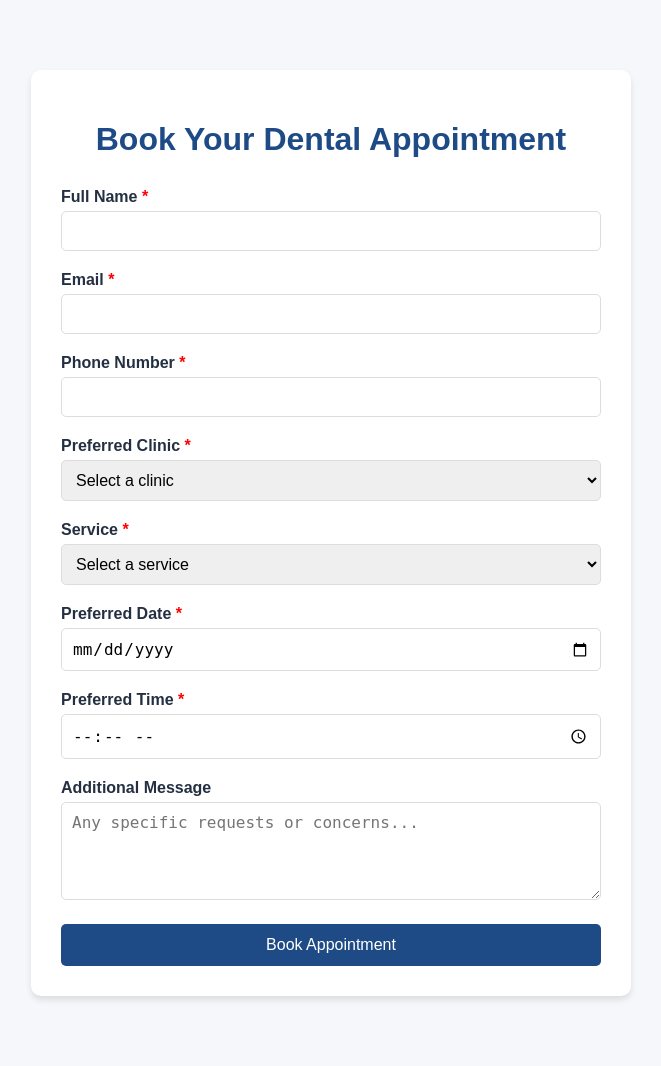
After one commit to wenzhan99/SmileBrightbase, a PHP site: page /booking.html in a window 1280 px wide. The commit adds this page. Shown: the whole page, without its empty margins (309-970 px from the left). Run offline with PHP 8.4, Linux system fonts and the light colour scheme.

Commit message:
Implement MySQL booking form integration with proper field mapping and database setup

```diff
--- /dev/null
+++ b/booking.html
@@ -0,0 +1,214 @@
+<!DOCTYPE html>
+<html lang="en">
+<head>
+    <meta charset="UTF-8">
+    <meta name="viewport" content="width=device-width, initial-scale=1.0">
+    <title>Book Appointment - SmileBright Dental</title>
+    <style>
+        body {
+            font-family: Arial, sans-serif;
+            max-width: 600px;
+            margin: 50px auto;
+            padding: 20px;
+            background-color: #f5f7fb;
+        }
+        .form-container {
+            background: white;
+            padding: 30px;
+            border-radius: 10px;
+            box-shadow: 0 4px 6px rgba(0, 0, 0, 0.1);
+        }
+        h1 {
+            color: #1e4b86;
+            text-align: center;
+            margin-bottom: 30px;
+        }
+        .form-group {
+            margin-bottom: 20px;
+        }
+        label {
+            display: block;
+            margin-bottom: 5px;
+            font-weight: bold;
+            color: #243042;
+        }
+        input, select, textarea {
+            width: 100%;
+            padding: 10px;
+            border: 1px solid #ddd;
+            border-radius: 5px;
+            font-size: 16px;
+            box-sizing: border-box;
+        }
+        input:focus, select:focus, textarea:focus {
+            outline: none;
+            border-color: #1e4b86;
+            box-shadow: 0 0 5px rgba(30, 75, 134, 0.3);
+        }
+        .submit-btn {
+            background-color: #1e4b86;
+            color: white;
+            padding: 12px 30px;
+            border: none;
+            border-radius: 5px;
+            font-size: 16px;
+            cursor: pointer;
+            width: 100%;
+            transition: background-color 0.3s;
+        }
+        .submit-btn:hover {
+            background-color: #173b6a;
+        }
+        .submit-btn:disabled {
+            background-color: #ccc;
+            cursor: not-allowed;
+        }
+        .message {
+            margin-top: 20px;
+            padding: 10px;
+            border-radius: 5px;
+            text-align: center;
+        }
+        .success {
+            background-color: #d4edda;
+            color: #155724;
+            border: 1px solid #c3e6cb;
+        }
+        .error {
+            background-color: #f8d7da;
+            color: #721c24;
+            border: 1px solid #f5c6cb;
+        }
+        .required {
+            color: red;
+        }
+    </style>
+</head>
+<body>
+    <div class="form-container">
+        <h1>Book Your Dental Appointment</h1>
+        <form id="bookingForm" method="POST" action="showpost.php">
+            <div class="form-group">
+                <label for="full_name">Full Name <span class="required">*</span></label>
+                <input type="text" id="full_name" name="full_name" required>
+            </div>
+
+            <div class="form-group">
+                <label for="email">Email <span class="required">*</span></label>
+                <input type="email" id="email" name="email" required>
+            </div>
+
+            <div class="form-group">
+                <label for="phone">Phone Number <span class="required">*</span></label>
+                <input type="tel" id="phone" name="phone" required>
+            </div>
+
+            <div class="form-group">
+                <label for="preferred_clinic">Preferred Clinic <span class="required">*</span></label>
+                <select id="preferred_clinic" name="preferred_clinic" required>
+                    <option value="">Select a clinic</option>
+                    <option value="Thomson">Thomson</option>
+                    <option value="Orchard">Orchard</option>
+                    <option value="Marina Bay">Marina Bay</option>
+                    <option value="Jurong East">Jurong East</option>
+                </select>
+            </div>
+
+            <div class="form-group">
+                <label for="service">Service <span class="required">*</span></label>
+                <select id="service" name="service" required>
+                    <option value="">Select a service</option>
+                    <option value="General Checkup">General Checkup</option>
+                    <option value="Cleaning">Cleaning</option>
+                    <option value="Cosmetic Dentistry">Cosmetic Dentistry</option>
+                    <option value="Dental Implants">Dental Implants</option>
+                    <option value="Emergency Dentistry">Emergency Dentistry</option>
+                    <option value="Orthodontics/Braces">Orthodontics/Braces</option>
+                    <option value="Pediatric Dentistry">Pediatric Dentistry</option>
+                </select>
+            </div>
+
+            <div class="form-group">
+                <label for="preferred_date">Preferred Date <span class="required">*</span></label>
+                <input type="date" id="preferred_date" name="preferred_date" required>
+            </div>
+
+            <div class="form-group">
+                <label for="preferred_time">Preferred Time <span class="required">*</span></label>
+                <input type="time" id="preferred_time" name="preferred_time" required>
+            </div>
+
+            <div class="form-group">
+                <label for="message">Additional Message</label>
+                <textarea id="message" name="message" rows="4" placeholder="Any specific requests or concerns..."></textarea>
+            </div>
+
+            <button type="submit" class="submit-btn" id="submitBtn">Book Appointment</button>
+        </form>
+
+        <div id="messageDiv" class="message" style="display: none;"></div>
+    </div>
+
+    <script>
+        document.getElementById('bookingForm').addEventListener('submit', function(e) {
+            e.preventDefault();
+
+            const submitBtn = document.getElementById('submitBtn');
+            const messageDiv = document.getElementById('messageDiv');
+
+            // Disable submit button
+            submitBtn.disabled = true;
+            submitBtn.textContent = 'Booking...';
+
+            // Hide previous messages
+            messageDiv.style.display = 'none';
+
+            // Get form data
+            const formData = new FormData(this);
+
+            // Submit form
+            fetch('showpost.php', {
+                method: 'POST',
+                body: formData
+            })
+            .then(response => {
+                if (response.ok) {
+                    return response.json();
+                } else {
+                    return response.text().then(text => {
+                        throw new Error(text || 'Server error');
+                    });
+                }
+            })
+            .then(data => {
+                if (data.ok) {
+                    messageDiv.className = 'message success';
+                    messageDiv.textContent = `✅ Appointment booked successfully! Reference ID: ${data.id}`;
+                    messageDiv.style.display = 'block';
+
+                    // Reset form
+                    this.reset();
+                } else {
+                    throw new Error('Booking failed');
+                }
+            })
+            .catch(error => {
+                messageDiv.className = 'message error';
+                messageDiv.textContent = `❌ Error: ${error.message}`;
+                messageDiv.style.display = 'block';
+            })
+            .finally(() => {
+                // Re-enable submit button
+                submitBtn.disabled = false;
+                submitBtn.textContent = 'Book Appointment';
+            });
+        });
+
+        // Set minimum date to tomorrow
+        const dateInput = document.getElementById('preferred_date');
+        const tomorrow = new Date();
+        tomorrow.setDate(tomorrow.getDate() + 1);
+        dateInput.min = tomorrow.toISOString().split('T')[0];
+    </script>
+</body>
+</html>
--- a/index.html
+++ b/index.html
@@ -502,12 +502,13 @@
     </p>
   </section>
 
+
   <!-- CTA -->
   <section class="container">
     <div class="cta">
       <h2>Book Your Appointment Today</h2>
       <p>Take the first step towards a brighter, healthier smile with Smile Bright Dental.</p>
-      <a href="Book Appointment.html"><button class="btn">Book Now</button></a>
+      <a href="Book-Appointment.html"><button class="btn">Book Now</button></a>
     </div>
   </section>
 
@@ -525,6 +526,7 @@
            <a href="services.html">Services</a><br/>
            <a href="clinics.html">Clinics</a><br/>
            <a href="FAQ.html">FAQ</a><br/>
+           <a href="Book-Appointment.html" role="menuitem">Book Appointment</a><br/>
       </div>
       <div>
         <h4>Services</h4>
```
Also changed, not shown: db.php (+5 -10 lines), setup_bookings_table.sql (added, +23 -0 lines), showpost.php (+24 -58 lines), test_db_connection.php (added, +49 -0 lines), QUICK_START.md (line endings or trailing spaces), SYSTEM_SUMMARY.md (line endings or trailing spaces), email_config.php (line endings or trailing spaces), test_email_system.php (line endings or trailing spaces), 1 other file.
